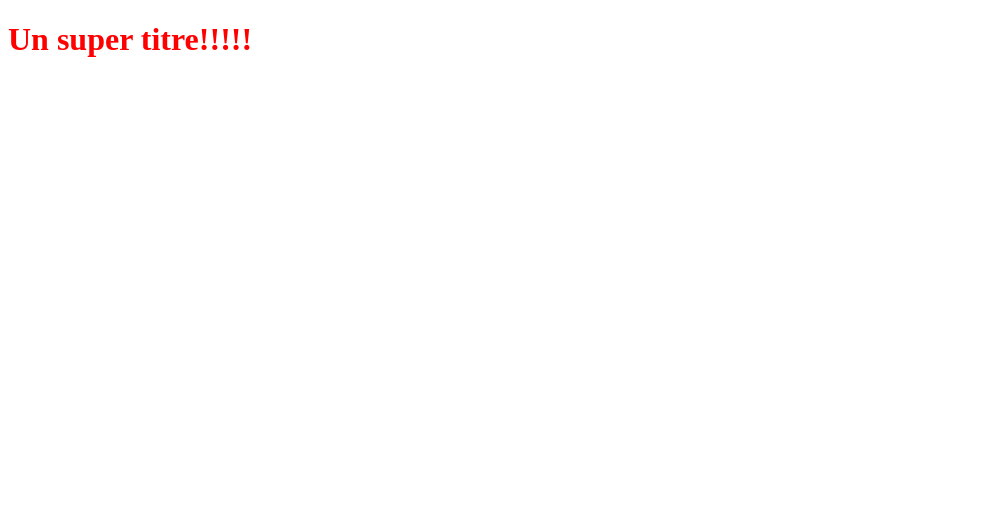
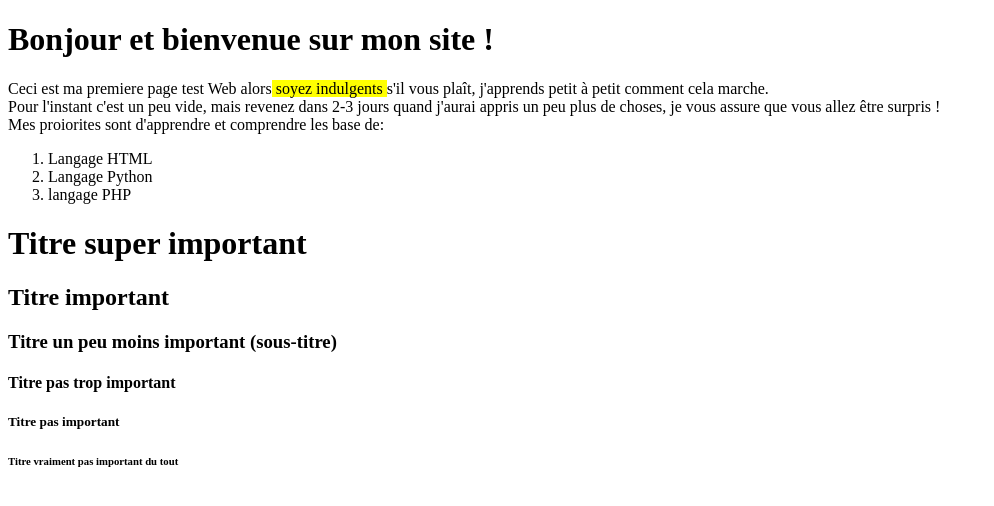
Before and after one commit to aalif75/aic_oc_p6, a plain HTML site: page index.html in a window 1280 px wide. Shown: the whole page, without its empty margins (0-994 px from the left). Drawn offline with Linux system fonts and the light colour scheme.

Commit message:
Remplacement index.html

```diff
--- a/index.html
+++ b/index.html
@@ -1,10 +1,25 @@
 <!DOCTYPE html>
 <html>
-<head>
-   <title></title>
-   <link rel="stylesheet" type="text/css" href="styles.css">
-</head>
-<body>
-   <h1>Un super titre!!!!!</h1>
-</body>
+    <head>
+        <meta charset="utf-8" />
+        <title>Page test web d'Abderrazak ALIF </title>
+    </head>
+
+    <body>
+        <h1>Bonjour et bienvenue sur mon site !</h1>
+        <p>Ceci est ma premiere page  test  Web alors<mark> soyez indulgents </mark>s'il vous plaît, j'apprends petit à petit comment cela marche. </br>
+            Pour l'instant c'est un peu vide, mais revenez dans 2-3 jours quand j'aurai appris un peu plus de choses, je vous assure que vous allez être surpris !</br>Mes proiorites sont d'apprendre et comprendre les base de:</P>
+        <ol>
+            <li>Langage HTML</li>
+            <li>Langage Python </li>
+            <li>langage PHP</li>
+         </ol>
+         <h1>Titre super important</h1>
+        <h2>Titre important</h2>
+        <h3>Titre un peu moins important (sous-titre)</h3>
+
+        <h4>Titre pas trop important</h4>
+        <h5>Titre pas important</h5>
+        <h6>Titre vraiment pas important du tout</
+    </body>
 </html>
```
